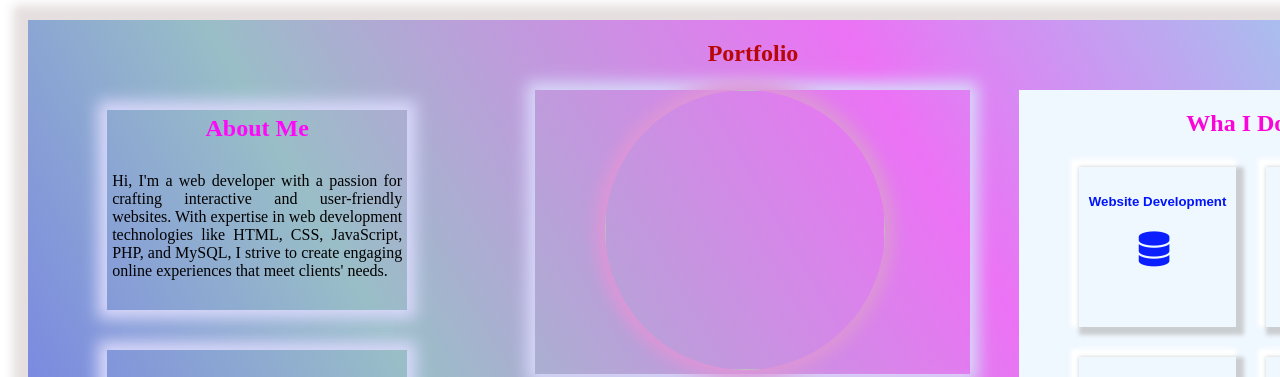
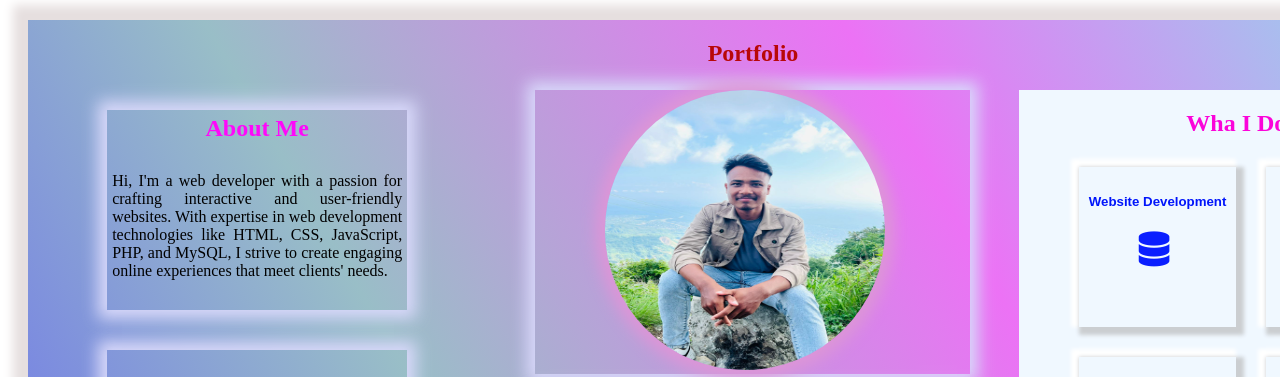
Before and after one commit to AbishekKws/One-Page-Portfolio-Website, a plain HTML site: page index.html in a window 1280 px wide. Shown: the top 377 px of the page. Drawn offline with Linux system fonts and the light colour scheme.

Commit message:
Add files via upload

```diff
--- a/index.html
+++ b/index.html
@@ -32,7 +32,7 @@
 
         <div class="div2">
                 <div class="image">
-                    <img src="images/86ba716f-98db-4056-a4cc-511d3b9025c2.jpg">
+                    <img src="86ba716f-98db-4056-a4cc-511d3b9025c2.jpg">
                 </div>
                 <div class="skill">
                     <h2>Skill</h2>
```
